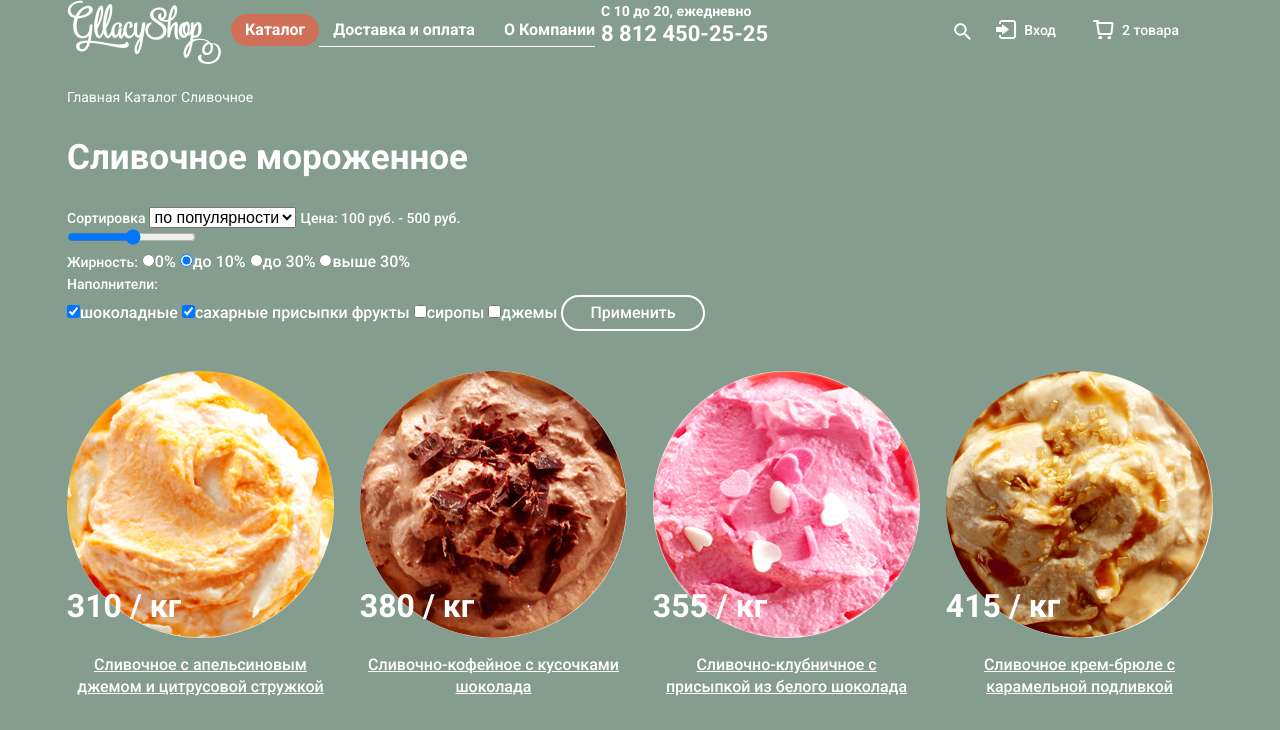
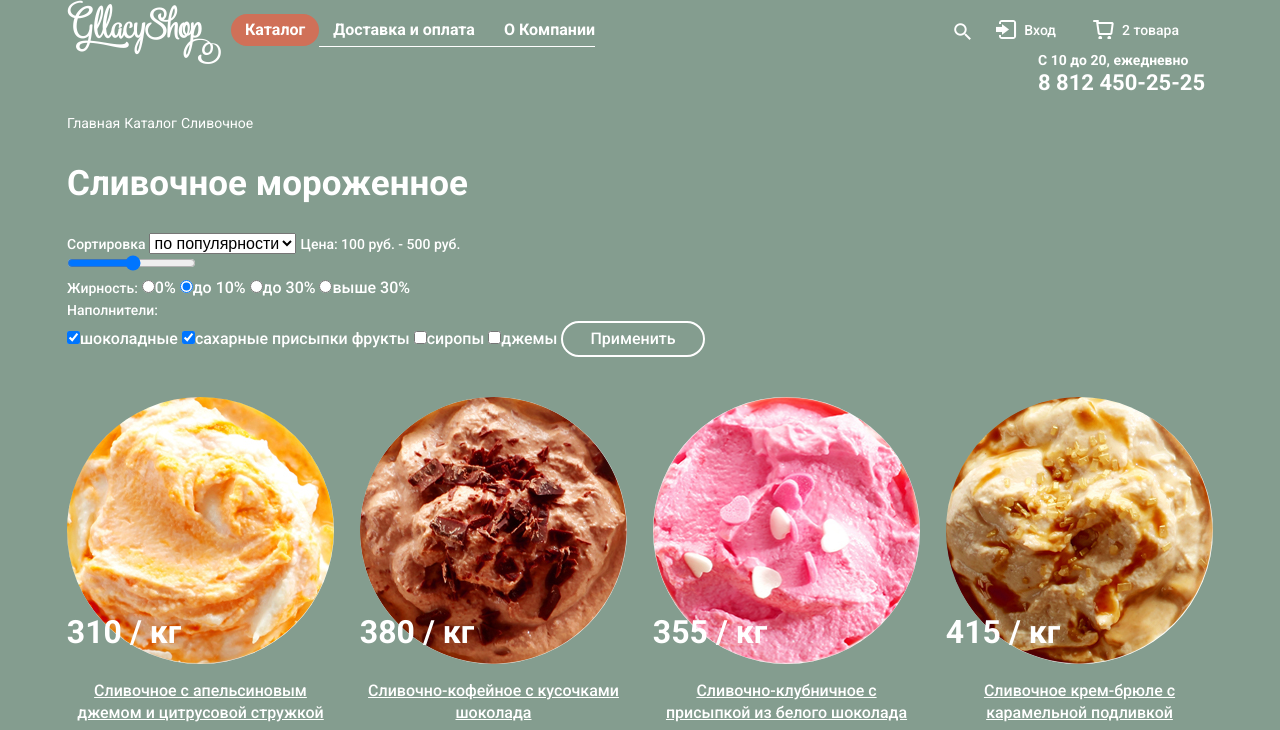
Before and after one commit to SelivanovAN/184136-gllacy, a plain HTML site: page catalog.html in a window 1280 px wide. Shown: the top 730 px of the page. Drawn offline with Linux system fonts and the light colour scheme.

Commit message:
Добавилась вторая строка в шапке

```diff
--- a/css/style.css
+++ b/css/style.css
@@ -73,6 +73,7 @@ body {
 .user-block {
 	float: right;
 	max-width: 328px;
+	margin-left: 250px;
 }
 .user-block .search,
 .user-block .login,
@@ -110,8 +111,8 @@ body {
 	padding-right: 34px;
 }
 
+/*-- ПОИСК ИКОНКА--*/
 
-/*-- ПОИСК --*/
 .user-block .search {
 	font-size: 0;
 }
@@ -134,7 +135,8 @@ body {
 	border-radius: 16px;
 }
 
-/*-- ВХОД --*/
+/*-- ВХОД ИКОНКА--*/
+
 .user-block .login::after {
 	content: "";
 	position: absolute;
@@ -155,7 +157,8 @@ body {
 	color: #000000;
 }
 
-/*-- КОРЗИНА --*/
+/*-- КОРЗИНА ИКОНКА--*/
+
 .user-block .basket::after {
 	content: "";
 	position: absolute;
@@ -185,14 +188,13 @@ body {
 	background-color: #242424;
 }*/
 
-/*-- ВРЕМЯ --*
 
-/* Почему не флотится на строку ниже???????
+/*-- ВРЕМЯ --*/
+
 .timework-tel {
-	float: left;
-	width: 165px;
-}*/
-
+	float: right;
+	width: 175px;
+}
 .timework-tel .timework {
 	font-size: 14px;
 	line-height: 16px;
```
